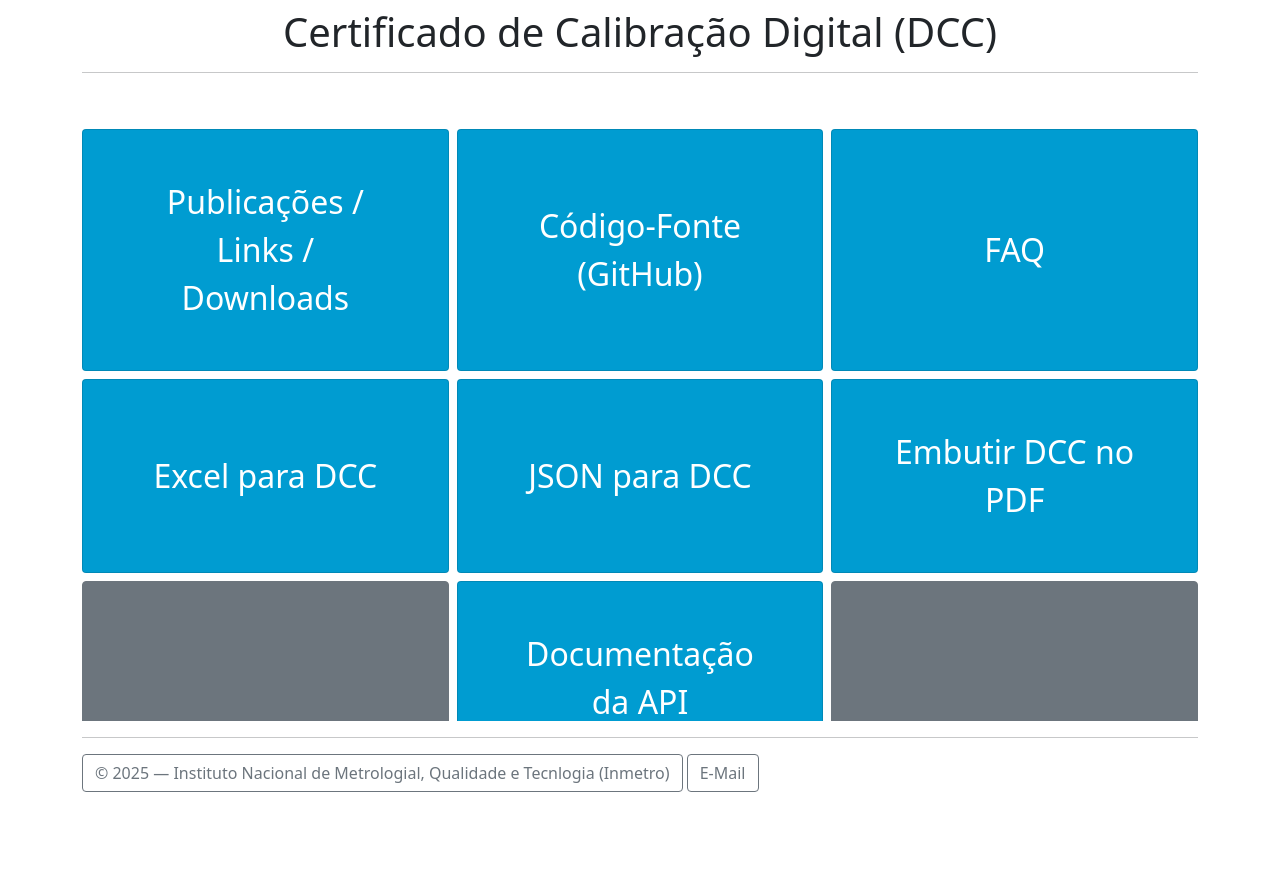
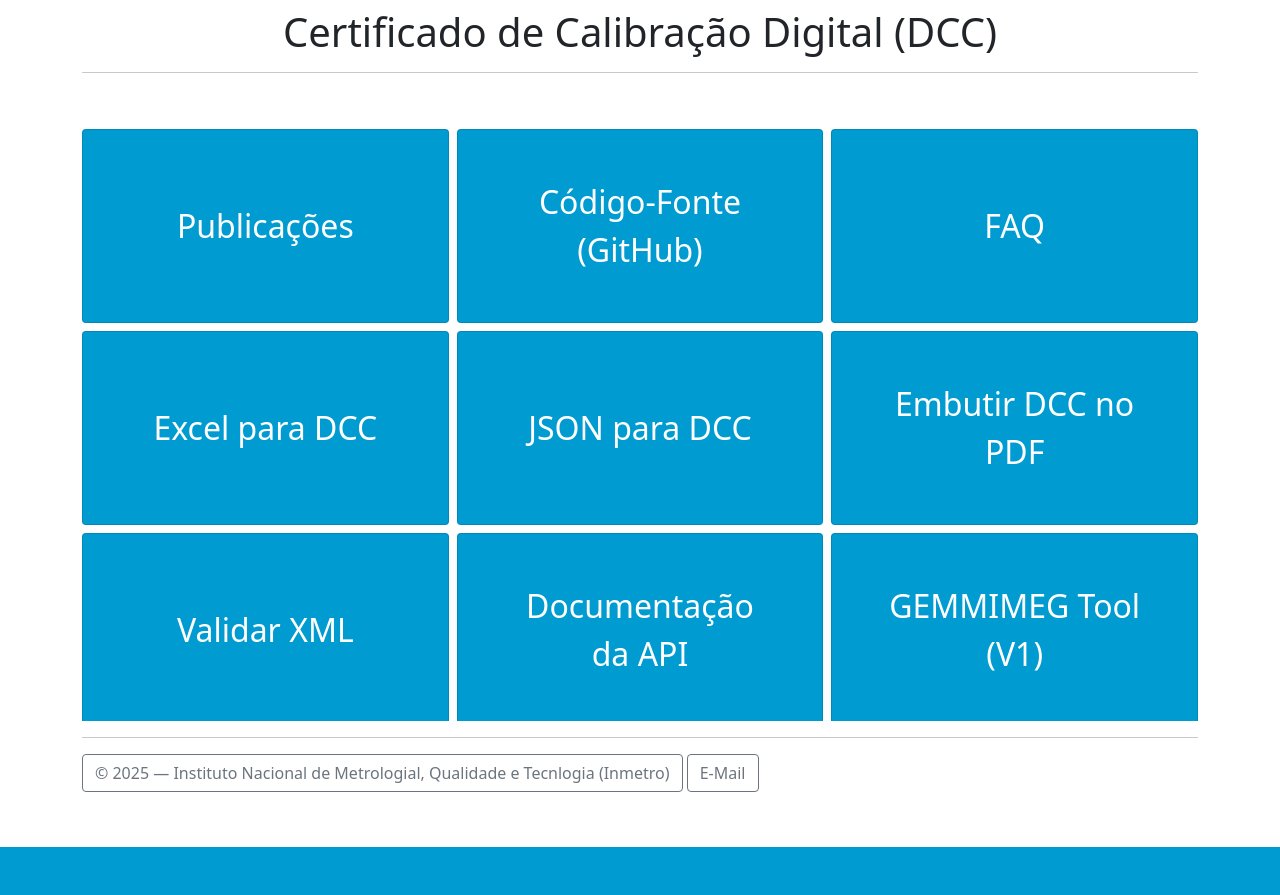
Before and after one commit to gmgeronymo/dcc_tools, a Flask app: page / in a window 1280 px wide. After the commit the page ends 847 px from the top, so only its background shows below. Run offline with Flask 3, Linux system fonts and the light colour scheme.

Commit message:
ajustes na pagina landing

```diff
--- a/flask/app/main.py
+++ b/flask/app/main.py
@@ -30,7 +30,7 @@
 # bibliotecas
 import json
 from lxml import etree
-from flask import Flask, jsonify, request, abort, Response, send_file, render_template, redirect, flash
+from flask import Flask, jsonify, request, abort, Response, send_file, render_template, redirect
 import requests
 from werkzeug.utils import secure_filename
 
@@ -56,8 +56,6 @@
 
 app = Flask(__name__)
 app.debug = True
-# TODO: remover flash ou aprender a usar corretamente
-app.secret_key = 'your_secret_key'
 
 # funcoes auxiliares
 
@@ -637,20 +635,17 @@
     if request.method == 'POST':
         # Check if a file was uploaded
         if 'json_file' not in request.files:
-            flash('No file part', 'error')
-            return redirect(request.url)
+            return 'erro'
 
         file = request.files['json_file']
 
         # Check if file was selected
         if file.filename == '':
-            flash('No selected file', 'error')
-            return redirect(request.url)
+            return 'No selected file'
 
         # Check if it's a JSON file
         if not file.filename.lower().endswith('.json'):
-            flash('Invalid file type. Please upload a JSON file', 'error')
-            return redirect(request.url)
+            return 'Invalid file type. Please upload a JSON file'
 
         try:
             # Parse the JSON file
@@ -666,8 +661,7 @@
             # Check for API errors
             if response.status_code != 200:
                 error_msg = f"API Error: {response.status_code} - {response.text}"
-                flash(error_msg, 'error')
-                return redirect(request.url)
+                return error_msg
 
             # Extract filename from API response headers if available
             content_disposition = response.headers.get('Content-Disposition', '')
@@ -685,11 +679,9 @@
             )
 
         except json.JSONDecodeError:
-            flash('Invalid JSON format', 'error')
-            return redirect(request.url)
+            return 'Invalid JSON format'
         except Exception as e:
-            flash(f'Error processing file: {str(e)}', 'error')
-            return redirect(request.url)
+            return f'Error processing file: {str(e)}'
 
     # GET request - show upload form
     return render_template('upload_json.html')
--- a/flask/app/templates/landing.html
+++ b/flask/app/templates/landing.html
@@ -9,7 +9,7 @@
 
     <link href="https://cdn.jsdelivr.net/npm/bootstrap@5.0.2/dist/css/bootstrap.min.css" rel="stylesheet" integrity="sha384-EVSTQN3/azprG1Anm3QDgpJLIm9Nao0Yz1ztcQTwFspd3yD65VohhpuuCOmLASjC" crossorigin="anonymous">
 
-    <title>DCC</title>
+    <title>Inmetro/Dimci - DCC</title>
 
     <style>
 		body {
@@ -54,7 +54,7 @@
         <div class="row row-cols-1 row-cols-md-3 justify-content-center mt-5 g-2">
             <div class="col">
                 <a class="card fs-2 p-5 bg-dcc text-white" href="#">
-                    <span>Publicações / <br/>Links / Downloads</span>
+                    <span>Publicações</span>
                 </a>
             </div>
             <div class="col">
@@ -83,8 +83,8 @@
                 </a>
             </div>
 	    <div class="col">
-                <a class="card fs-2 p-5 bg-dcc text-white disabled" href="#">
-					<span> </span>
+                <a class="card fs-2 p-5 bg-dcc text-white" href="#">
+					<span> Validar XML </span>
                 </a>
             </div>
             <div class="col">
@@ -93,8 +93,8 @@
                 </a>
             </div>
             <div class="col">
-                <a class="card fs-2 p-5 bg-dcc text-white disabled" href="#">
-					<span> </span>
+                <a class="card fs-2 p-5 bg-dcc text-white" href="https://gemimeg-tool.ptb.de/v1">
+					<span> GEMMIMEG Tool (V1)</span>
                 </a>
             </div>
         </div>
```
